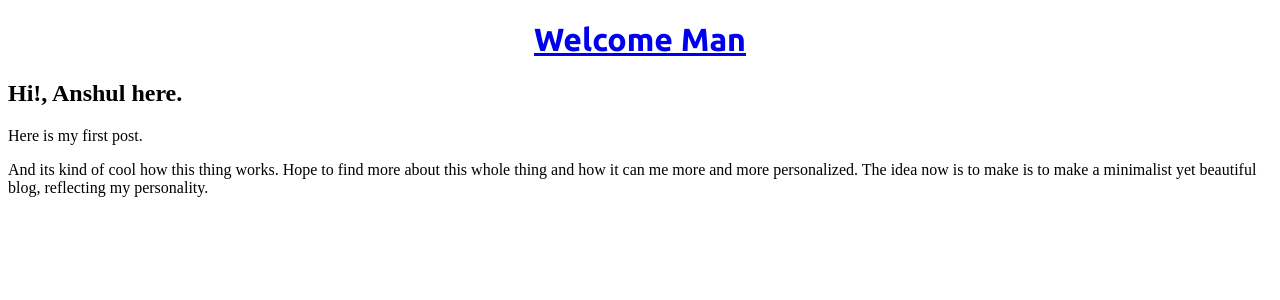
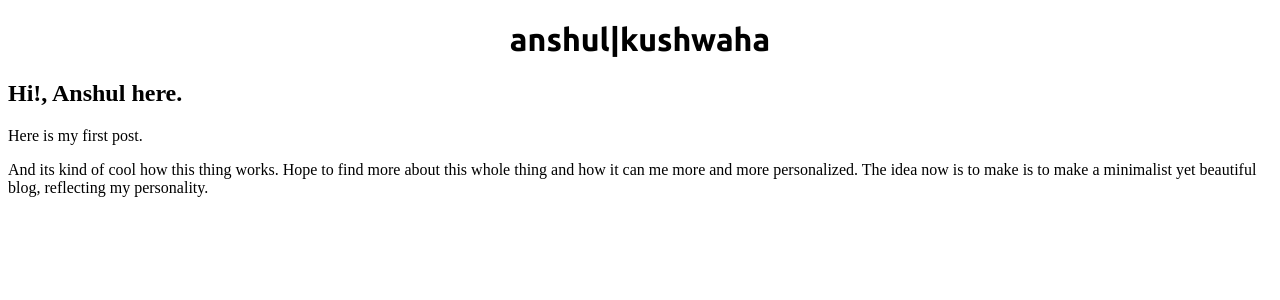
Before and after one commit to anshulk/anshulk.github.com, a Jekyll site: the page built from _posts/2013-08-11-first-post.md, in a window 1280 px wide. Shown: the top 300 px of the page. Built offline with Jekyll 4.4.1, drawn with Linux system fonts in a browser that asks for light colours.

Commit message:
Update default.html

```diff
--- a/_layouts/default.html
+++ b/_layouts/default.html
@@ -9,7 +9,7 @@
 <body>
     <div id="wrapper">
         <div id="header" style="text-align:center">
-            <h1><a href="/">Welcome Man</a></h1>
+            <h1>anshul|kushwaha</h1>
         </div>
         {{ content }}
     </div>
```
